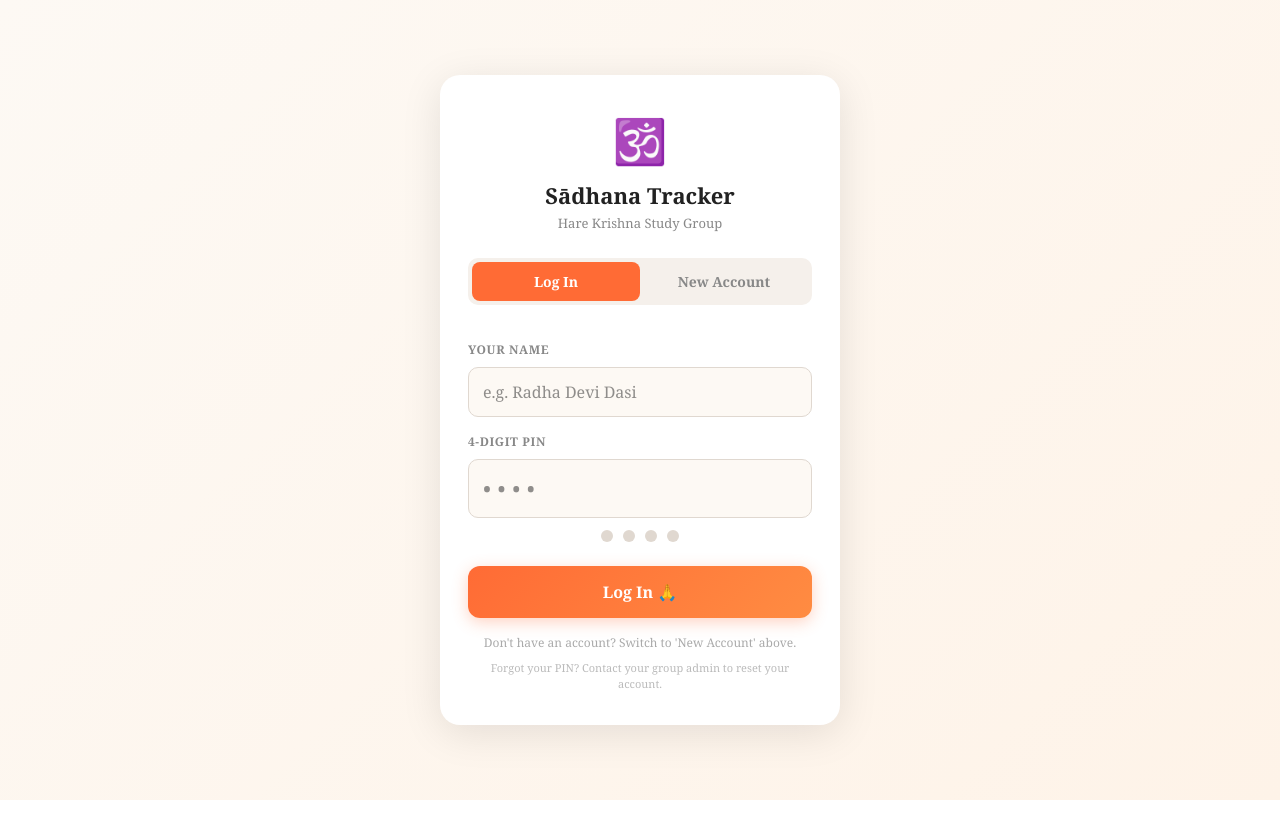
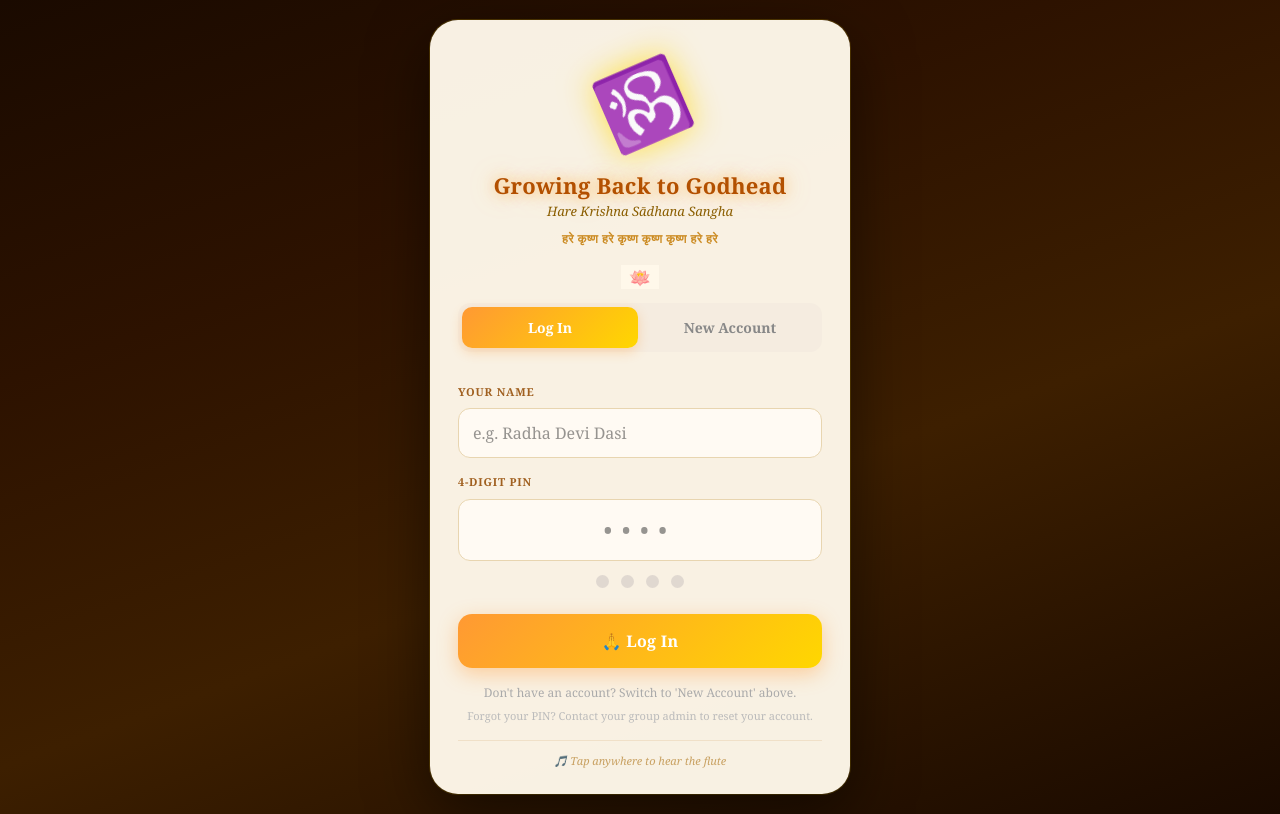
Before and after one commit to apurbabasak/growing-together, a Next.js app: page / in a window 1280 px wide. Built offline with nearby package versions, Linux system fonts and the light colour scheme.

Commit message:
Restore Sudarshan Chakra, Growing Back to Godhead title and flute

```diff
--- a/src/app/page.js
+++ b/src/app/page.js
@@ -1,5 +1,5 @@
 'use client';
-import { useState, useEffect } from 'react';
+import { useState, useEffect, useRef } from 'react';
 import { useRouter } from 'next/navigation';
 import { db } from '@/app/firebase';
 import { doc, getDoc, setDoc } from 'firebase/firestore';
@@ -18,6 +18,7 @@ function nameToId(name) {
 
 export default function LoginPage() {
   const router = useRouter();
+  const audioRef = useRef(null);
   const [mode, setMode] = useState('login');
   const [name, setName] = useState('');
   const [pin, setPin] = useState('');
@@ -26,6 +27,7 @@ export default function LoginPage() {
   const [error, setError] = useState('');
   const [success, setSuccess] = useState('');
   const [checkingSession, setCheckingSession] = useState(true);
+  const [audioReady, setAudioReady] = useState(false);
 
   useEffect(() => {
     const userId = localStorage.getItem('userId');
@@ -36,6 +38,22 @@ export default function LoginPage() {
       setCheckingSession(false);
     }
   }, []);
+
+  // Play flute on first user interaction
+  useEffect(() => {
+    const tryPlay = () => {
+      if (audioRef.current && !audioReady) {
+        audioRef.current.volume = 0.35;
+        audioRef.current.play().then(() => setAudioReady(true)).catch(() => {});
+      }
+    };
+    document.addEventListener('click', tryPlay, { once: true });
+    document.addEventListener('keydown', tryPlay, { once: true });
+    return () => {
+      document.removeEventListener('click', tryPlay);
+      document.removeEventListener('keydown', tryPlay);
+    };
+  }, [audioReady]);
 
   const handleLogin = async () => {
     setError('');
@@ -118,20 +136,96 @@ export default function LoginPage() {
 
   return (
     <div style={styles.page}>
+      {/* Flute audio */}
+      <audio ref={audioRef} loop preload="auto">
+        <source src="/flute.mp3" type="audio/mpeg" />
+      </audio>
+
+      {/* CSS for animations */}
+      <style>{`
+        @keyframes spin {
+          from { transform: rotate(0deg); }
+          to { transform: rotate(360deg); }
+        }
+        @keyframes chakraSpin {
+          from { transform: rotate(0deg); }
+          to { transform: rotate(360deg); }
+        }
+        @keyframes fadeInDown {
+          from { opacity: 0; transform: translateY(-18px); }
+          to { opacity: 1; transform: translateY(0); }
+        }
+        @keyframes fadeInUp {
+          from { opacity: 0; transform: translateY(18px); }
+          to { opacity: 1; transform: translateY(0); }
+        }
+        @keyframes glow {
+          0%, 100% { text-shadow: 0 0 12px rgba(255,153,51,0.5), 0 0 24px rgba(255,215,0,0.3); }
+          50% { text-shadow: 0 0 20px rgba(255,153,51,0.9), 0 0 40px rgba(255,215,0,0.6); }
+        }
+        @keyframes shimmer {
+          0% { background-position: -200% center; }
+          100% { background-position: 200% center; }
+        }
+        .sudarshan-chakra {
+          animation: chakraSpin 8s linear infinite;
+          display: inline-block;
+          font-size: 72px;
+          filter: drop-shadow(0 0 16px rgba(255,215,0,0.7));
+        }
+        .title-glow {
+          animation: glow 3s ease-in-out infinite;
+        }
+        .fade-in-down {
+          animation: fadeInDown 0.7s ease forwards;
+        }
+        .fade-in-up {
+          animation: fadeInUp 0.7s ease forwards;
+          animation-delay: 0.2s;
+          opacity: 0;
+        }
+      `}</style>
+
       <div style={styles.card}>
-        <div style={styles.logoArea}>
-          <div style={styles.logoEmoji}>🕉️</div>
-          <div style={styles.logoTitle}>Sādhana Tracker</div>
-          <div style={styles.logoSub}>Hare Krishna Study Group</div>
+        {/* Hero section — Sudarshan Chakra + Title */}
+        <div style={styles.heroArea} className="fade-in-down">
+          <div className="sudarshan-chakra">🕉️</div>
+
+          <div style={styles.titleBlock}>
+            <h1 style={styles.mainTitle} className="title-glow">
+              Growing Back to Godhead
+            </h1>
+            <p style={styles.subTitle}>Hare Krishna Sādhana Sangha</p>
+            <div style={styles.mantraText}>
+              हरे कृष्ण हरे कृष्ण कृष्ण कृष्ण हरे हरे
+            </div>
+          </div>
         </div>
 
+        {/* Divider */}
+        <div style={styles.divider}>
+          <span style={styles.dividerDot}>🪷</span>
+        </div>
+
+        {/* Login / Register Card */}
+        <div className="fade-in-up">
           <div style={styles.toggleRow}>
             <button
-            style={{ ...styles.toggleBtn, background: mode === 'login' ? '#ff6b35' : 'transparent', color: mode === 'login' ? '#fff' : '#888' }}
+              style={{
+                ...styles.toggleBtn,
+                background: mode === 'login' ? 'linear-gradient(135deg, #FF9933, #FFD700)' : 'transparent',
+                color: mode === 'login' ? '#fff' : '#888',
+                boxShadow: mode === 'login' ? '0 4px 12px rgba(255,153,51,0.3)' : 'none',
+              }}
               onClick={() => { setMode('login'); setError(''); setSuccess(''); }}
             >Log In</button>
             <button
-            style={{ ...styles.toggleBtn, background: mode === 'register' ? '#ff6b35' : 'transparent', color: mode === 'register' ? '#fff' : '#888' }}
+              style={{
+                ...styles.toggleBtn,
+                background: mode === 'register' ? 'linear-gradient(135deg, #FF9933, #FFD700)' : 'transparent',
+                color: mode === 'register' ? '#fff' : '#888',
+                boxShadow: mode === 'register' ? '0 4px 12px rgba(255,153,51,0.3)' : 'none',
+              }}
               onClick={() => { setMode('register'); setError(''); setSuccess(''); }}
             >New Account</button>
           </div>
@@ -154,7 +248,7 @@ export default function LoginPage() {
               maxLength={4}
               value={pin}
               onChange={(e) => handlePinInput(e.target.value, setPin)}
-            style={{ ...styles.input, letterSpacing: '0.3em', fontSize: 22 }}
+              style={{ ...styles.input, letterSpacing: '0.4em', fontSize: 24, textAlign: 'center' }}
             />
 
             {mode === 'register' && (
@@ -167,26 +261,41 @@ export default function LoginPage() {
                   maxLength={4}
                   value={confirmPin}
                   onChange={(e) => handlePinInput(e.target.value, setConfirmPin)}
-                style={{ ...styles.input, letterSpacing: '0.3em', fontSize: 22 }}
+                  style={{ ...styles.input, letterSpacing: '0.4em', fontSize: 24, textAlign: 'center' }}
                 />
               </>
             )}
 
+            {/* PIN dots indicator */}
             <div style={styles.pinDots}>
-            {[0,1,2,3].map((i) => (
-              <div key={i} style={{ ...styles.dot, background: pin.length > i ? '#ff6b35' : '#e0d8d0' }} />
+              {[0, 1, 2, 3].map((i) => (
+                <div
+                  key={i}
+                  style={{
+                    ...styles.dot,
+                    background: pin.length > i
+                      ? 'linear-gradient(135deg, #FF9933, #FFD700)'
+                      : '#e0d8d0',
+                    transform: pin.length > i ? 'scale(1.2)' : 'scale(1)',
+                    transition: 'all 0.2s ease',
+                  }}
+                />
               ))}
             </div>
 
-          {error && <div style={styles.errorBox}>{error}</div>}
-          {success && <div style={styles.successBox}>{success}</div>}
+            {error && <div style={styles.errorBox}>⚠️ {error}</div>}
+            {success && <div style={styles.successBox}>✅ {success}</div>}
 
             <button
-            style={{ ...styles.submitBtn, opacity: loading ? 0.6 : 1 }}
+              style={{ ...styles.submitBtn, opacity: loading ? 0.7 : 1 }}
               onClick={mode === 'login' ? handleLogin : handleRegister}
               disabled={loading}
             >
-            {loading ? 'Please wait…' : mode === 'login' ? 'Log In 🙏' : 'Create Account 🙏'}
+              {loading
+                ? 'Please wait…'
+                : mode === 'login'
+                  ? '🙏 Log In'
+                  : '🙏 Create Account'}
             </button>
           </div>
 
@@ -196,32 +305,214 @@ export default function LoginPage() {
               : 'Remember your name exactly as entered — it is used to find your account.'}
           </p>
           {mode === 'login' && (
-          <p style={styles.forgotNote}>Forgot your PIN? Contact your group admin to reset your account.</p>
+            <p style={styles.forgotNote}>
+              Forgot your PIN? Contact your group admin to reset your account.
+            </p>
           )}
+        </div>
+
+        {/* Footer */}
+        <div style={styles.footer}>
+          <p style={styles.footerText}>🎵 Tap anywhere to hear the flute</p>
+        </div>
       </div>
     </div>
   );
 }
 
 const styles = {
-  page: { minHeight: '100vh', background: 'linear-gradient(135deg, #fdf9f4 0%, #fef3e8 100%)', display: 'flex', alignItems: 'center', justifyContent: 'center', padding: '20px', fontFamily: "'Georgia', serif" },
-  card: { background: '#fff', borderRadius: 20, padding: '32px 28px', width: '100%', maxWidth: 400, boxShadow: '0 8px 40px rgba(0,0,0,0.10)' },
-  centered: { minHeight: '100vh', display: 'flex', alignItems: 'center', justifyContent: 'center' },
-  spinner: { width: 36, height: 36, border: '3px solid #f0e8e0', borderTop: '3px solid #ff6b35', borderRadius: '50%', animation: 'spin 0.8s linear infinite' },
-  logoArea: { textAlign: 'center', marginBottom: 24 },
-  logoEmoji: { fontSize: 44, marginBottom: 6 },
-  logoTitle: { fontWeight: 700, fontSize: 22, color: '#222' },
-  logoSub: { fontSize: 13, color: '#888', marginTop: 2 },
-  toggleRow: { display: 'flex', background: '#f5f0eb', borderRadius: 10, padding: 4, marginBottom: 24 },
-  toggleBtn: { flex: 1, padding: '9px 0', borderRadius: 8, border: 'none', cursor: 'pointer', fontSize: 14, fontWeight: 600, transition: 'all 0.2s' },
-  form: { display: 'flex', flexDirection: 'column', gap: 4 },
-  label: { fontSize: 12, fontWeight: 600, color: '#888', textTransform: 'uppercase', letterSpacing: '0.05em', marginTop: 12, marginBottom: 4 },
-  input: { padding: '12px 14px', borderRadius: 10, border: '1.5px solid #e0d8d0', fontSize: 16, outline: 'none', width: '100%', boxSizing: 'border-box', background: '#fdf9f4', color: '#222', fontFamily: "'Georgia', serif" },
-  pinDots: { display: 'flex', justifyContent: 'center', gap: 10, marginTop: 8, marginBottom: 4 },
-  dot: { width: 12, height: 12, borderRadius: '50%', transition: 'background 0.2s' },
-  errorBox: { background: '#fff0ee', border: '1px solid #ffccc0', borderRadius: 8, padding: '10px 14px', color: '#c0392b', fontSize: 13, marginTop: 8 },
-  successBox: { background: '#f0fff4', border: '1px solid #b2f5c8', borderRadius: 8, padding: '10px 14px', color: '#27ae60', fontSize: 13, marginTop: 8 },
-  submitBtn: { marginTop: 16, padding: '14px', background: 'linear-gradient(135deg, #ff6b35, #ff8c42)', color: '#fff', border: 'none', borderRadius: 12, fontSize: 16, fontWeight: 700, cursor: 'pointer', boxShadow: '0 4px 16px rgba(255,107,53,0.3)', transition: 'opacity 0.2s', fontFamily: "'Georgia', serif" },
-  helperText: { fontSize: 12, color: '#aaa', textAlign: 'center', marginTop: 16, lineHeight: 1.5 },
-  forgotNote: { fontSize: 11, color: '#bbb', textAlign: 'center', marginTop: 8 },
+  page: {
+    minHeight: '100vh',
+    background: 'linear-gradient(160deg, #1a0a00 0%, #2d1200 30%, #3d1f00 60%, #1a0a00 100%)',
+    display: 'flex',
+    alignItems: 'center',
+    justifyContent: 'center',
+    padding: '20px',
+    fontFamily: "'Georgia', serif",
+    position: 'relative',
+    overflow: 'hidden',
+  },
+  card: {
+    background: 'rgba(255,248,235,0.97)',
+    borderRadius: 28,
+    padding: '32px 28px 24px',
+    width: '100%',
+    maxWidth: 420,
+    boxShadow: '0 20px 60px rgba(0,0,0,0.5), 0 0 0 1px rgba(255,215,0,0.2)',
+    position: 'relative',
+    zIndex: 1,
+  },
+  centered: {
+    minHeight: '100vh',
+    display: 'flex',
+    alignItems: 'center',
+    justifyContent: 'center',
+    background: '#1a0a00',
+  },
+  spinner: {
+    width: 40,
+    height: 40,
+    border: '3px solid rgba(255,215,0,0.2)',
+    borderTop: '3px solid #FFD700',
+    borderRadius: '50%',
+    animation: 'spin 0.8s linear infinite',
+  },
+  heroArea: {
+    textAlign: 'center',
+    marginBottom: 8,
+    paddingBottom: 4,
+  },
+  titleBlock: {
+    marginTop: 12,
+  },
+  mainTitle: {
+    fontSize: 22,
+    fontWeight: 800,
+    color: '#b35000',
+    margin: '0 0 4px',
+    letterSpacing: '0.01em',
+    lineHeight: 1.2,
+  },
+  subTitle: {
+    fontSize: 13,
+    color: '#8B5E00',
+    margin: '0 0 8px',
+    fontStyle: 'italic',
+  },
+  mantraText: {
+    fontSize: 12,
+    color: '#c47a00',
+    letterSpacing: '0.04em',
+    fontWeight: 600,
+    opacity: 0.85,
+  },
+  divider: {
+    textAlign: 'center',
+    margin: '12px 0',
+    position: 'relative',
+  },
+  dividerDot: {
+    fontSize: 18,
+    background: 'rgba(255,248,235,0.97)',
+    padding: '0 8px',
+    position: 'relative',
+    zIndex: 1,
+  },
+  toggleRow: {
+    display: 'flex',
+    background: '#f5ece0',
+    borderRadius: 12,
+    padding: 4,
+    marginBottom: 20,
+    gap: 4,
+  },
+  toggleBtn: {
+    flex: 1,
+    padding: '10px 0',
+    borderRadius: 10,
+    border: 'none',
+    cursor: 'pointer',
+    fontSize: 14,
+    fontWeight: 700,
+    transition: 'all 0.25s',
+    fontFamily: "'Georgia', serif",
+  },
+  form: {
+    display: 'flex',
+    flexDirection: 'column',
+    gap: 4,
+  },
+  label: {
+    fontSize: 11,
+    fontWeight: 700,
+    color: '#a06020',
+    textTransform: 'uppercase',
+    letterSpacing: '0.07em',
+    marginTop: 12,
+    marginBottom: 4,
+  },
+  input: {
+    padding: '12px 14px',
+    borderRadius: 12,
+    border: '1.5px solid #e8d5b0',
+    fontSize: 16,
+    outline: 'none',
+    width: '100%',
+    boxSizing: 'border-box',
+    background: '#fffaf3',
+    color: '#2D2D2D',
+    fontFamily: "'Georgia', serif",
+    transition: 'border-color 0.2s',
+  },
+  pinDots: {
+    display: 'flex',
+    justifyContent: 'center',
+    gap: 12,
+    marginTop: 10,
+    marginBottom: 4,
+  },
+  dot: {
+    width: 13,
+    height: 13,
+    borderRadius: '50%',
+  },
+  errorBox: {
+    background: '#fff0ee',
+    border: '1px solid #ffccc0',
+    borderRadius: 10,
+    padding: '10px 14px',
+    color: '#c0392b',
+    fontSize: 13,
+    marginTop: 8,
+    lineHeight: 1.4,
+  },
+  successBox: {
+    background: '#f0fff4',
+    border: '1px solid #b2f5c8',
+    borderRadius: 10,
+    padding: '10px 14px',
+    color: '#27ae60',
+    fontSize: 13,
+    marginTop: 8,
+  },
+  submitBtn: {
+    marginTop: 18,
+    padding: '15px',
+    background: 'linear-gradient(135deg, #FF9933, #FFD700)',
+    color: '#fff',
+    border: 'none',
+    borderRadius: 14,
+    fontSize: 16,
+    fontWeight: 700,
+    cursor: 'pointer',
+    boxShadow: '0 6px 20px rgba(255,153,51,0.4)',
+    transition: 'opacity 0.2s, transform 0.1s',
+    fontFamily: "'Georgia', serif",
+    letterSpacing: '0.02em',
+  },
+  helperText: {
+    fontSize: 12,
+    color: '#aaa',
+    textAlign: 'center',
+    marginTop: 16,
+    lineHeight: 1.5,
+  },
+  forgotNote: {
+    fontSize: 11,
+    color: '#bbb',
+    textAlign: 'center',
+    marginTop: 6,
+  },
+  footer: {
+    textAlign: 'center',
+    marginTop: 16,
+    paddingTop: 12,
+    borderTop: '1px solid #f0e0c8',
+  },
+  footerText: {
+    fontSize: 11,
+    color: '#c8a060',
+    margin: 0,
+    fontStyle: 'italic',
+  },
 };
```
Lines whose indentation alone changed are shown as unchanged.
